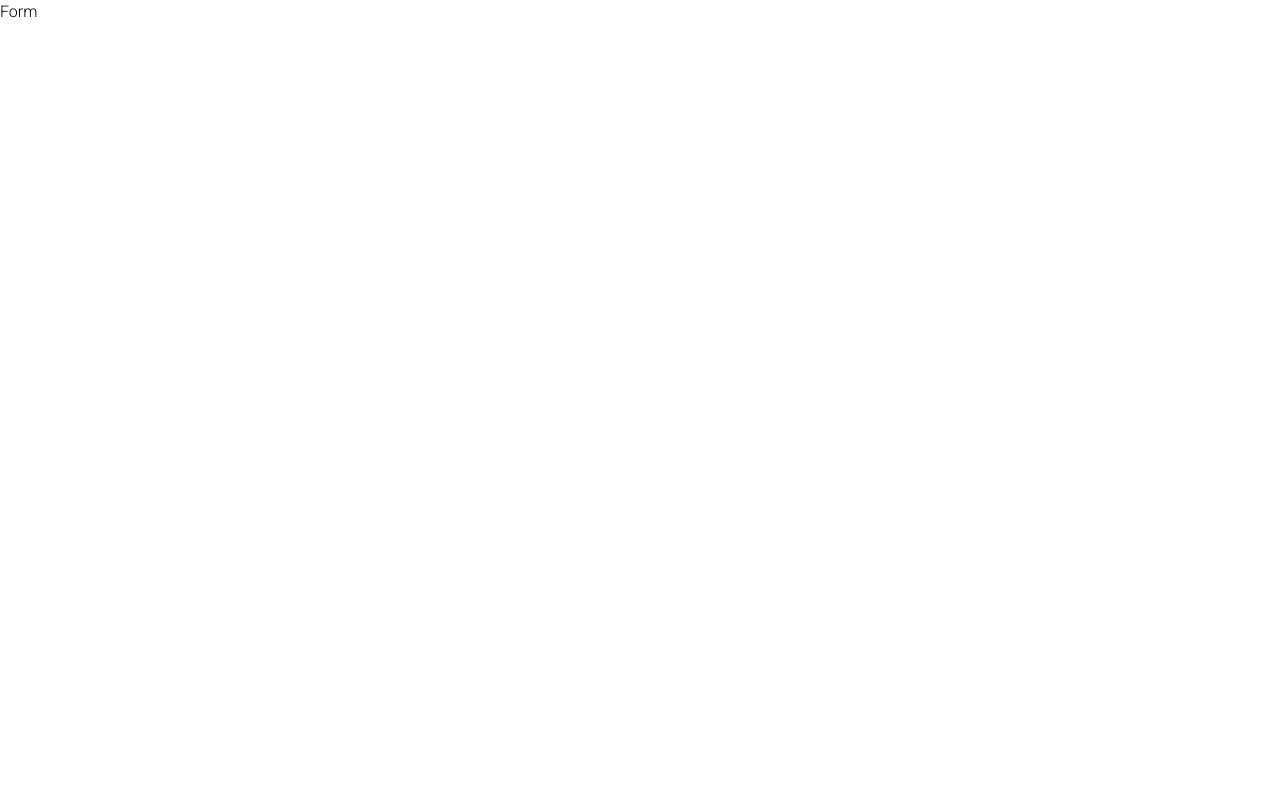
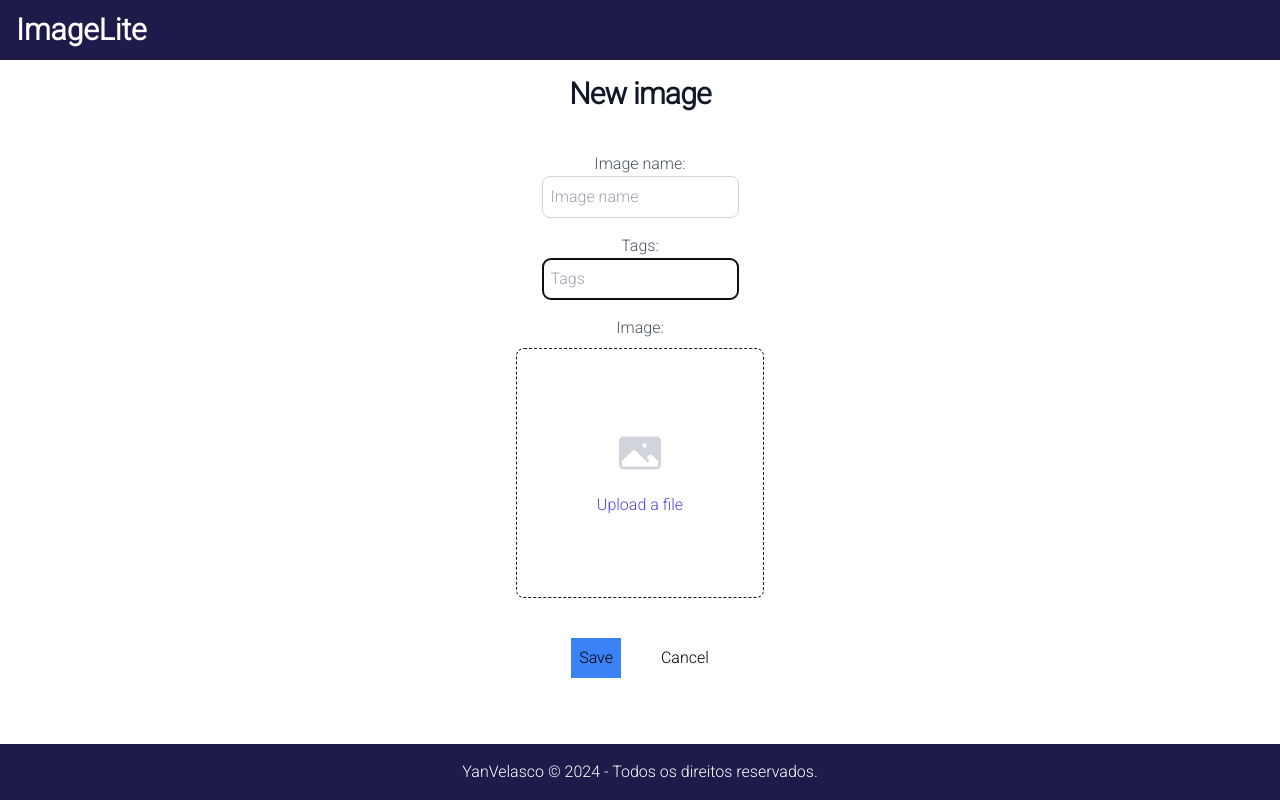
Before and after one commit to YanVelasco/imageLite, a Next.js app: page /form in a window 1280 px wide. Built offline with nearby package versions, Linux system fonts and the light colour scheme.

Commit message:
Create the form page and styled it

```diff
--- a/src/app/form/page.tsx
+++ b/src/app/form/page.tsx
@@ -1,7 +1,60 @@
+'use client'
+
+import {TemplateDefault} from "@/components/templateDefault/Template";
+import React, {useState} from "react";
+import {Input} from "@/components/input/Input";
+import {Button} from "@/components/button/Button";
+import {LinkButton} from "@/components/linkButton/LinkButton";
+
 export default function Page() {
+    const [isLoading, setIsLoading] = useState(false);
+
     return (
-        <div>
-        <h1>Form</h1>
-        </div>
+        <TemplateDefault loading={isLoading}>
+            <section className="flex flex-col items-center justify-center">
+                <h2 className=" text-3xl font-extrabold mt-4 mb-10 tracking-tight text-gray-900">
+                    New image
+                </h2>
+                <form action="" className="flex flex-col items-center justify-center gap-4">
+                    <div className="flex flex-col items-center justify-center">
+                        <label className="text-gray-600">Image name:</label>
+                        <Input placeholder="Image name" textColor="gray" borderColor="gray" type="text" value=""/>
+                    </div>
+                    <div className="flex flex-col items-center justify-center">
+                        <label className="text-gray-600">Tags:</label>
+                        <Input placeholder="Tags" textColor="gray" borderColor="gray" type="text" value=""/>
+                    </div>
+                    <div className="flex flex-col items-center justify-center">
+                        <label className="text-gray-600">Image:</label>
+                        <div
+                            className="mt-2 flex items-center justify-center rounded-lg border border-dashed border-gray-900 px-20 py-20">
+                            <div className="text-center">
+                                <svg className="mx-auto h-12 w-12 text-gray-300" viewBox="0 0 24 24" fill="currentColor"
+                                     aria-hidden="true">
+                                    <path fillRule="evenodd"
+                                          d="M1.5 6a2.25 2.25 0 012.25-2.25h16.5A2.25 2.25 0 0122.5 6v12a2.25 2.25 0 01-2.25 2.25H3.75A2.25 2.25 0 011.5 18V6zM3 16.06V18c0 .414.336.75.75.75h16.5A.75.75 0 0021 18v-1.94l-2.69-2.689a1.5 1.5 0 00-2.12 0l-.88.879.97.97a.75.75 0 11-1.06 1.06l-5.16-5.159a1.5 1.5 0 00-2.12 0L3 16.061zm10.125-7.81a1.125 1.125 0 112.25 0 1.125 1.125 0 01-2.25 0z"
+                                          clipRule="evenodd"/>
+                                </svg>
+                                <div className="mt-4 flex text-ms loading-6 text-gray-600 flex-col items-center">
+                                    <label
+                                        className="relative cursor-pointer rounded-md font-medium text-indigo-600 hover:text-indigo-500 focus-within:outline-none focus-within:ring-2 focus-within:ring-indigo-500 focus-within:ring-offset-2">
+                                        <span>Upload a file</span>
+                                        <input type="file" className="sr-only"/>
+                                    </label>
+                                </div>
+                            </div>
+                        </div>
+                    </div>
+                    <div className="mt-6 flex items-center justify-end gap-6">
+                        <Button bgColor={"blue"} textColor={"white"} type={"submit"}>
+                            Save
+                        </Button>
+                        <LinkButton href="/gallery" bgColor="yellow" textColor="white">
+                            Cancel
+                        </LinkButton>
+                    </div>
+                </form>
+            </section>
+        </TemplateDefault>
     )
 }
```
